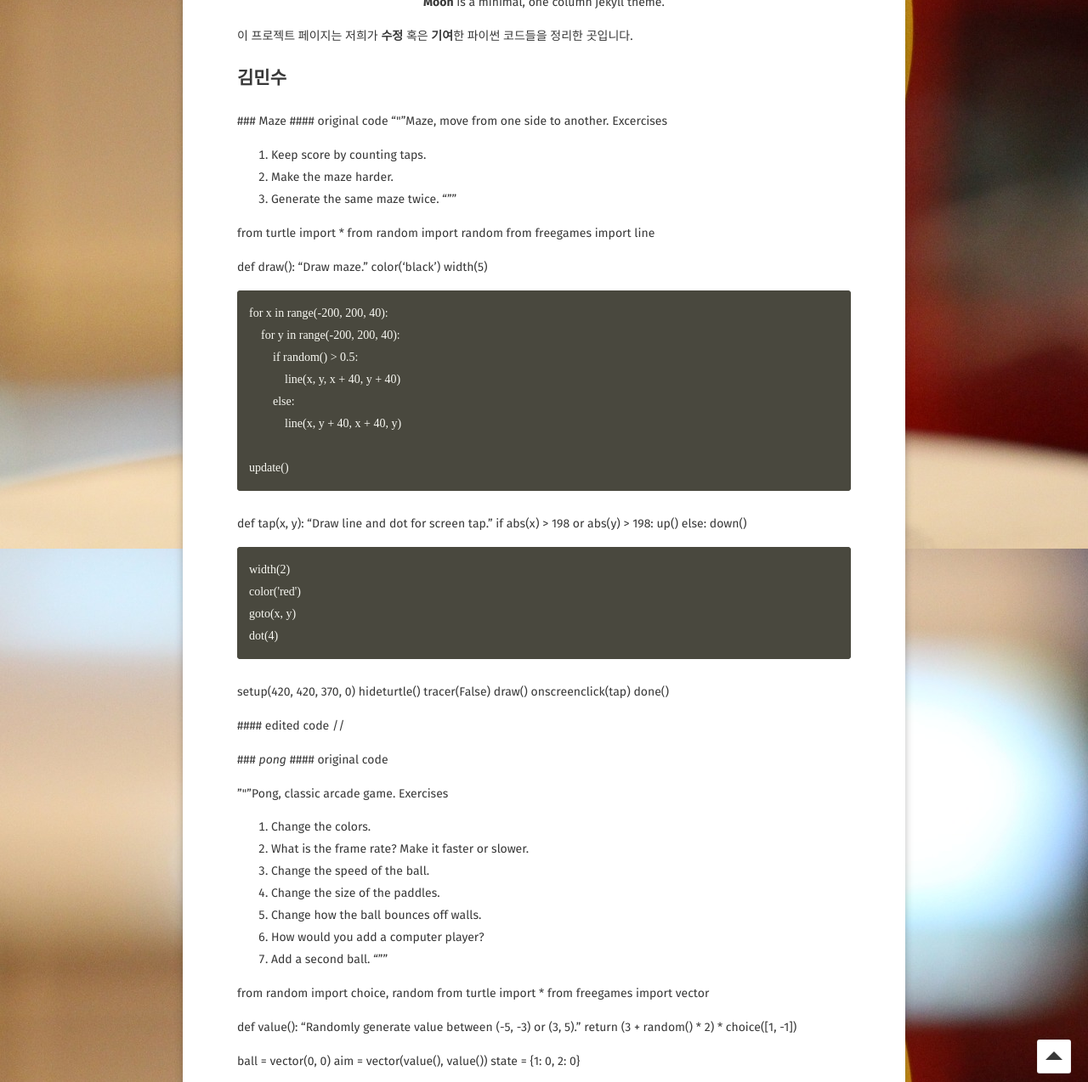
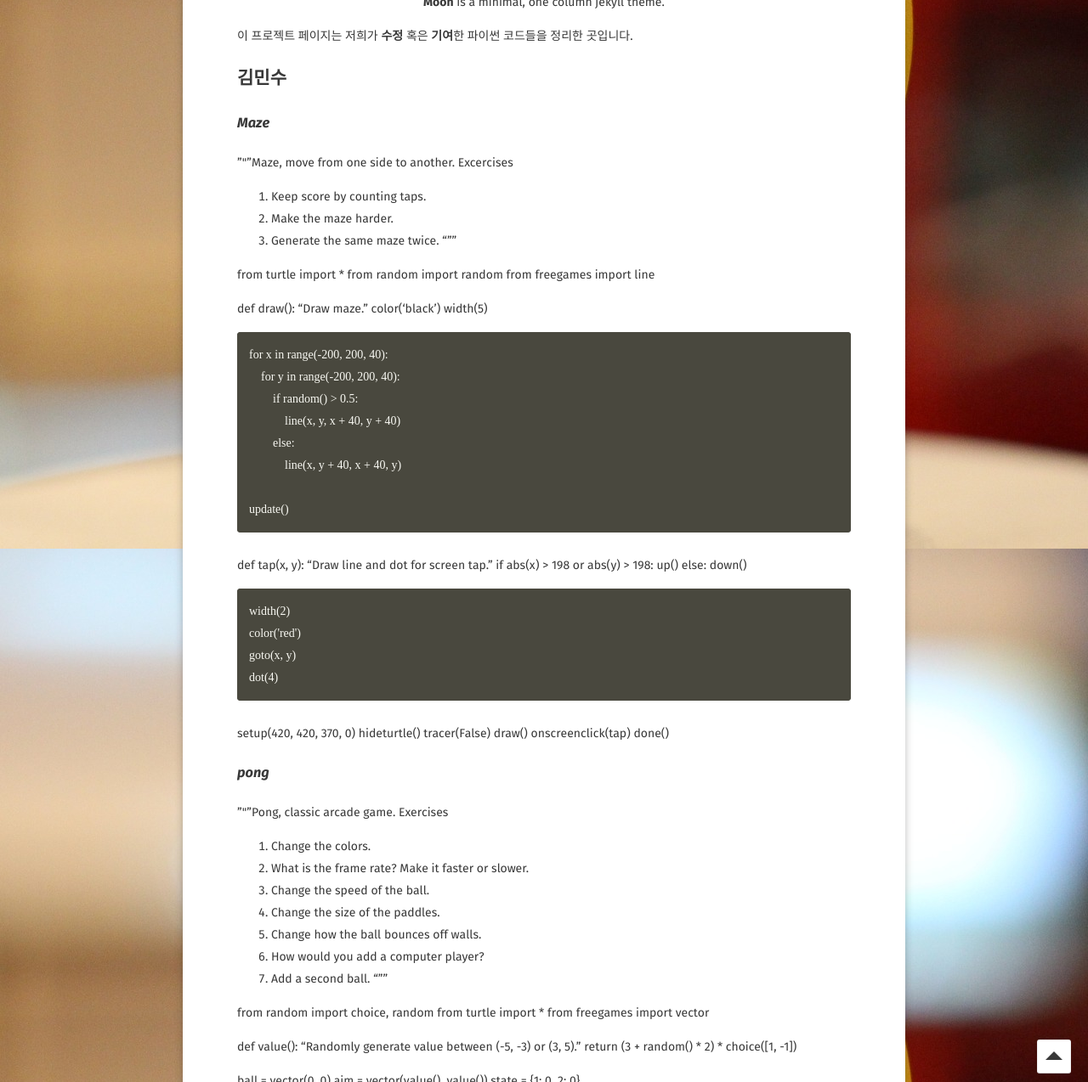
Before and after one commit to 19-1-skku-oss/2019-1-OSS-E3, a Jekyll site: the page built from _posts/2016-03-21-moon-theme.md, in a window 1280 px wide and 1400 px high, scrolled down 568 px, cut to the strip 126-1400 px from the top of the window. Shown: the whole strip at 85% size. Built offline with Jekyll 4.4.1, drawn with Linux system fonts in a browser that asks for light colours; some web fonts are replaced; comment, search, counter and statistics services are not loaded; some of the changed text lies outside the part shown.

Commit message:
Update 2016-03-21-moon-theme.md

```diff
--- a/_posts/2016-03-21-moon-theme.md
+++ b/_posts/2016-03-21-moon-theme.md
@@ -21,8 +21,9 @@ comments: true
 
 ## 김민수
 
- ### Maze
-  #### original code
+### *Maze*
+
+#### <original code>
  """Maze, move from one side to another.
 Excercises
 1. Keep score by counting taps.
@@ -67,12 +68,12 @@ draw()
 onscreenclick(tap)
 done()
 
-   #### edited code
-//
+#### <edited code>
 
 
- ### *pong*
-  #### original code
+### *pong*
+
+#### <original code>
 
 """Pong, classic arcade game.
 Exercises
@@ -163,8 +164,8 @@ onkey(lambda: move(2, -20), 'k')
 draw()
 done()
 
-   #### edited code
-//
+#### edited code
+
 
 
 
```
